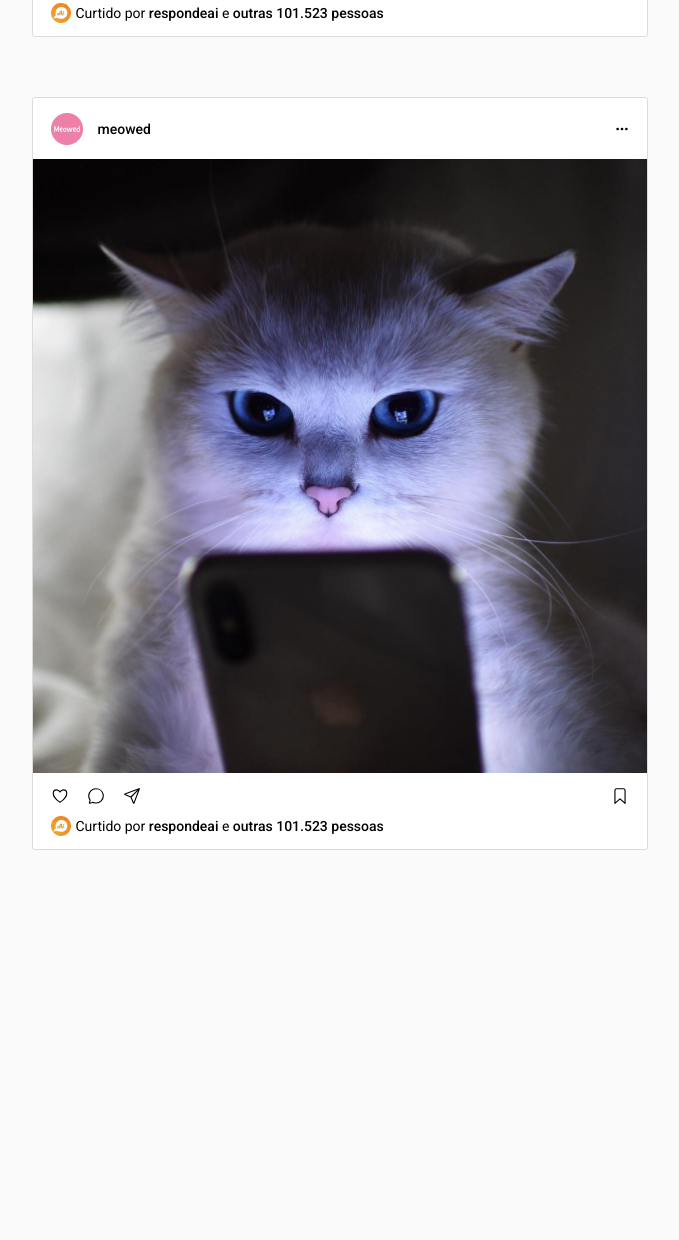
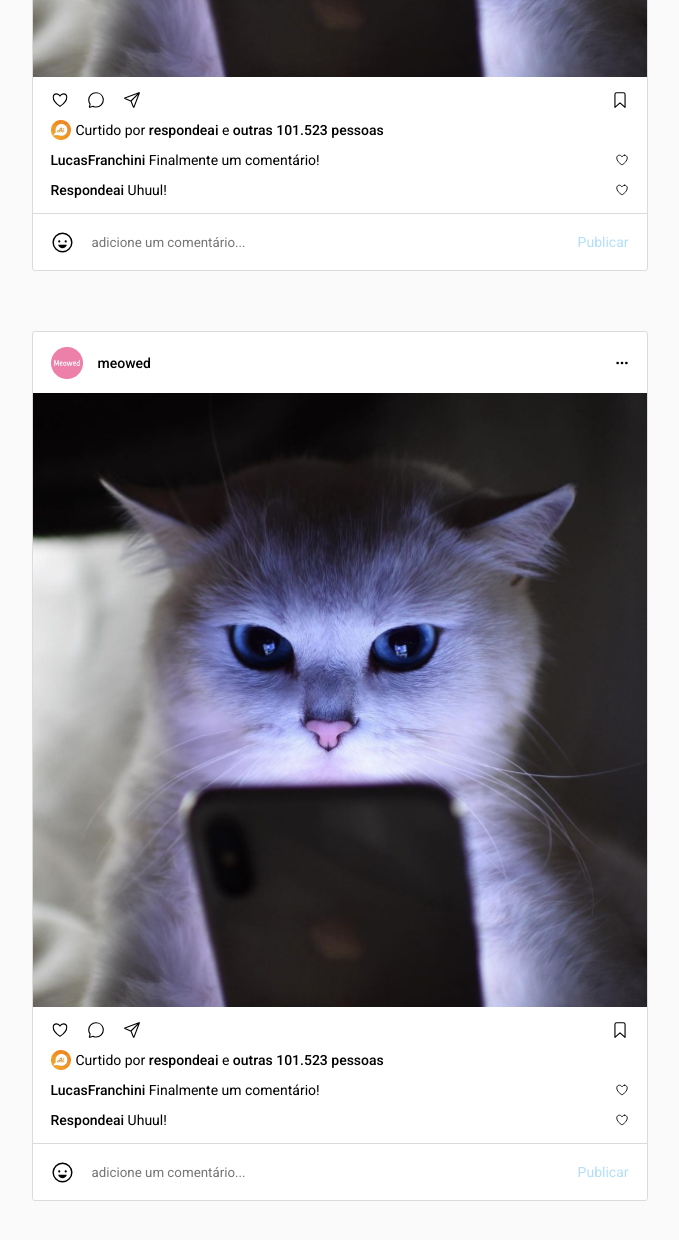
Before and after one commit to lucasfranchini/instagram, a plain HTML site: page index.html in a window 1280 px wide. Shown: the part 1454-2694 px from the top of the page, without its empty margins (139-818 px from the left). Before the commit the page ends 2364 px from the top, so only its background shows below. Drawn offline with nearby package versions, Linux system fonts and the light colour scheme.

Commit message:
mais alguns ajustes finos e bonus de comentario

```diff
--- a/Estilos/Desktop.css
+++ b/Estilos/Desktop.css
@@ -121,7 +121,7 @@ button{
 
     min-width: 66px;
     height: 66px;
-    background-image: url("../imagens/stories_background.jpg");
+    background-image: url("../imagens/stories_background.png");
     background-size: cover;
     background-position: center;
     display: flex;
@@ -183,6 +183,40 @@ button{
 }
 .curtidas img{
     margin-right: 5px;
+}
+.comentario{
+    margin: 13px 18px;
+    display: flex;
+    justify-content: space-between;
+    font-size: 14px;
+}
+.criar-comentario{
+    height: 56px;
+    display: flex;
+    align-items: center;
+    justify-content: space-between;
+    font-size: 25px;
+    padding: 0 18px;
+    border-top: 1px solid #DBDBDB;
+}
+.criar-comentario input{
+    border: none;
+    outline-width: 0;
+    font-family: 'Roboto', sans-serif;
+    margin-left: 16px;
+    width: 100%;
+
+}
+.criar-comentario .esquerda{
+    width: 100%;
+}
+.criar-comentario button{
+    font-size: 14px;
+    color: #B2DFFC;
+    transition: color 300ms;
+}
+.criar-comentario button:hover{
+    color: #0095F6;
 }
 .sidebar{
     width:293px;
--- a/index.html
+++ b/index.html
@@ -111,27 +111,20 @@
                     <img src="imagens/respondeai 2.png" alt="">
                     <p>Curtido por <strong>respondeai</strong> e <strong>outras 101.523 pessoas</strong></p>
                 </div>
-            </div>
-            <div class="post">
-                <div class="header-post">
+                <div class="comentario">
+                    <p><strong>LucasFranchini</strong> Finalmente um comentário!</p>
+                    <button><ion-icon name="heart-outline"></ion-icon></button>
+                </div>
+                <div class="comentario">
+                    <p><strong>Respondeai</strong> Uhuul!</p>
+                    <button><ion-icon name="heart-outline"></ion-icon></button>
+                </div>
+                <div class="criar-comentario">
                     <div class="esquerda">
-                        <img src="imagens/meowed 2.png" alt="">
-                        <p>meowed</p>
+                        <ion-icon name="happy-outline"></ion-icon>
+                    <input type="text" placeholder="adicione um comentário...">
                     </div>
-                    <ion-icon name="ellipsis-horizontal"></ion-icon>
-                </div>
-                <img src="imagens/gato-telefone 1.png" alt="">
-                <div class="icones-post">
-                    <div class="esquerda">
-                        <ion-icon name="heart-outline"></ion-icon>
-                        <ion-icon name="chatbubble-outline"></ion-icon>
-                        <ion-icon name="paper-plane-outline"></ion-icon>
-                    </div>
-                    <ion-icon name="bookmark-outline"></ion-icon>
-                </div>
-                <div class="curtidas">
-                    <img src="imagens/respondeai 2.png" alt="">
-                    <p>Curtido por <strong>respondeai</strong> e <strong>outras 101.523 pessoas</strong></p>
+                    <button>Publicar</button>
                 </div>
             </div>
             <div class="post">
@@ -155,13 +148,65 @@
                     <img src="imagens/respondeai 2.png" alt="">
                     <p>Curtido por <strong>respondeai</strong> e <strong>outras 101.523 pessoas</strong></p>
                 </div>
+                <div class="comentario">
+                    <p><strong>LucasFranchini</strong> Finalmente um comentário!</p>
+                    <button><ion-icon name="heart-outline"></ion-icon></button>
+                </div>
+                <div class="comentario">
+                    <p><strong>Respondeai</strong> Uhuul!</p>
+                    <button><ion-icon name="heart-outline"></ion-icon></button>
+                </div>
+                <div class="criar-comentario">
+                    <div class="esquerda">
+                        <ion-icon name="happy-outline"></ion-icon>
+                    <input type="text" placeholder="adicione um comentário...">
+                    </div>
+                    <button>Publicar</button>
+                </div>
+            </div>
+            <div class="post">
+                <div class="header-post">
+                    <div class="esquerda">
+                        <img src="imagens/meowed 2.png" alt="">
+                        <p>meowed</p>
+                    </div>
+                    <ion-icon name="ellipsis-horizontal"></ion-icon>
+                </div>
+                <img src="imagens/gato-telefone 1.png" alt="">
+                <div class="icones-post">
+                    <div class="esquerda">
+                        <ion-icon name="heart-outline"></ion-icon>
+                        <ion-icon name="chatbubble-outline"></ion-icon>
+                        <ion-icon name="paper-plane-outline"></ion-icon>
+                    </div>
+                    <ion-icon name="bookmark-outline"></ion-icon>
+                </div>
+                <div class="curtidas">
+                    <img src="imagens/respondeai 2.png" alt="">
+                    <p>Curtido por <strong>respondeai</strong> e <strong>outras 101.523 pessoas</strong></p>
+                </div>
+                <div class="comentario">
+                    <p><strong>LucasFranchini</strong> Finalmente um comentário!</p>
+                    <button><ion-icon name="heart-outline"></ion-icon></button>
+                </div>
+                <div class="comentario">
+                    <p><strong>Respondeai</strong> Uhuul!</p>
+                    <button><ion-icon name="heart-outline"></ion-icon></button>
+                </div>
+                <div class="criar-comentario">
+                    <div class="esquerda">
+                        <ion-icon name="happy-outline"></ion-icon>
+                    <input type="text" placeholder="adicione um comentário...">
+                    </div>
+                    <button>Publicar</button>
+                </div>
             </div>
     </div>
     <div class="sidebar">
             <div class="perfil">
                 <img src="imagens/EU.jpg" alt="">
                 <div class="nome-e-legenda">
-                    <p><strong>Lucas Franchinini Alves</strong> </p>
+                    <p><strong>LucasFranchinini</strong> </p>
                     <p>Lucas</p>
                 </div>
             </div>
```
Also changed, not shown: imagens/stories_background.jpg (deleted), imagens/stories_background.png (added).
